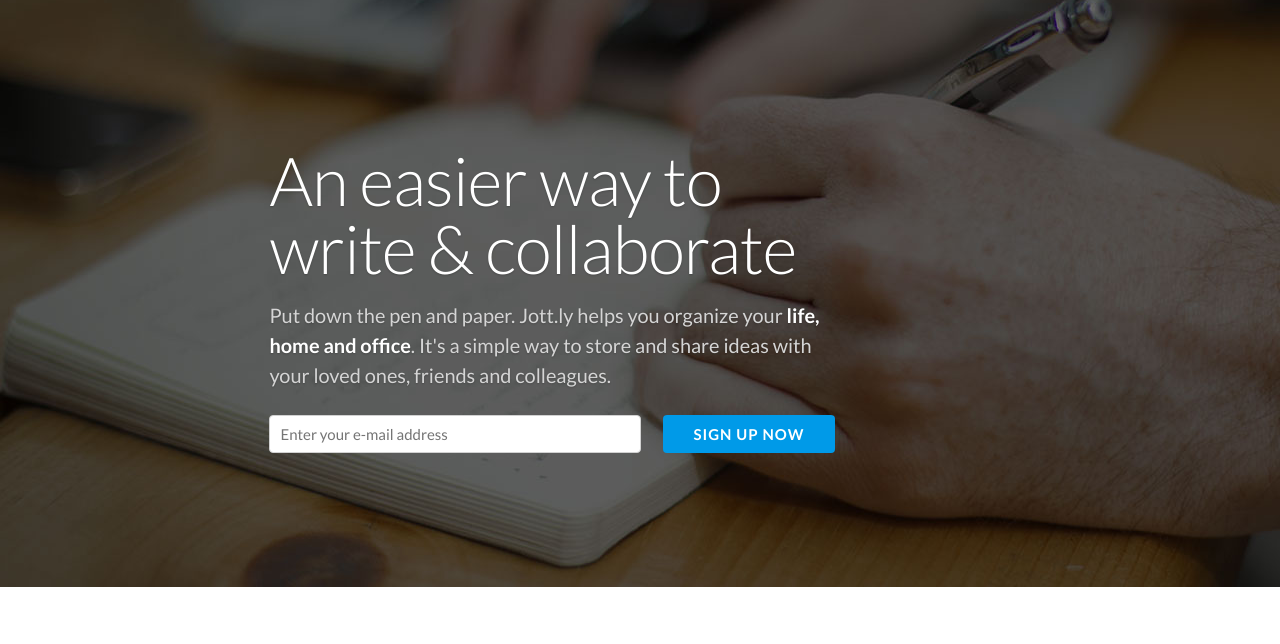
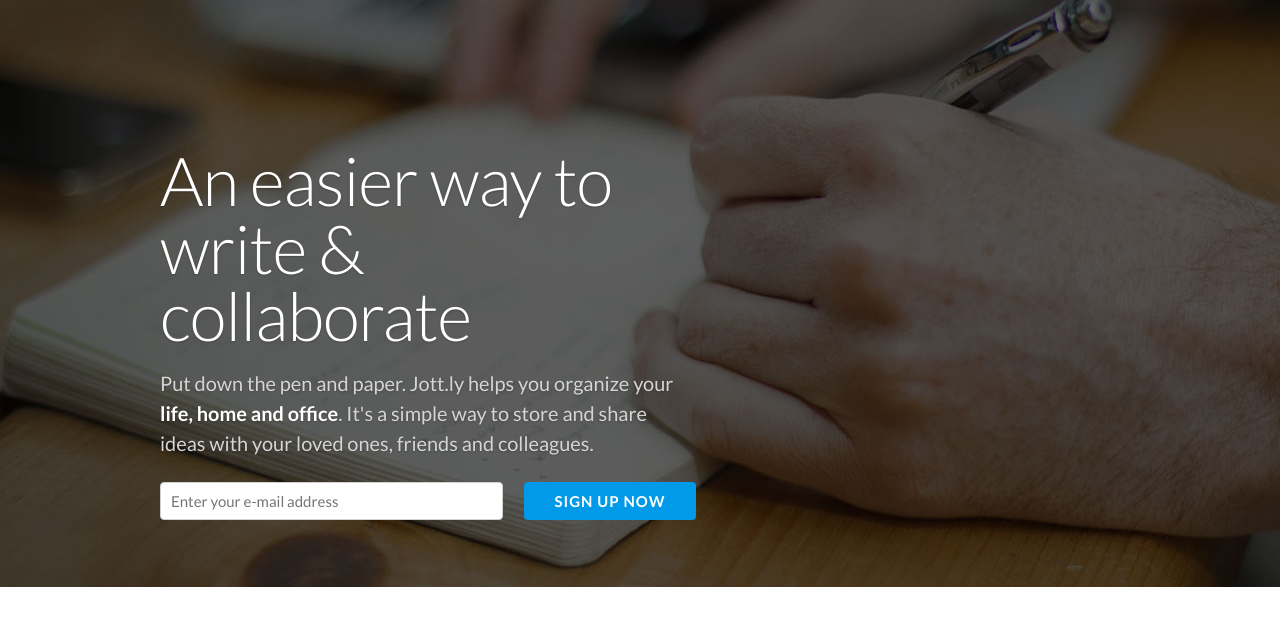
Before and after one commit to sghidek/jttly, a plain HTML site: page index.html in a window 1280 px wide. Shown: the part 93-737 px from the top of the page. Drawn offline with Linux system fonts and the light colour scheme.

Commit message:
Second commit

```diff
--- a/css/skeleton.css
+++ b/css/skeleton.css
@@ -689,3 +689,7 @@ there.
   font-size:0.7em;
   margin-top:0.5em;
  }
+
+ .flush {
+    margin: 0;
+ }
--- a/index.html
+++ b/index.html
@@ -46,9 +46,9 @@
       </nav>
     </div>
 
-  <div class="nine columns">
-  <div class="container">
-   <div class="twelve columns headertext animated fadeInDown">
+    <div class="nine columns flush">
+    <div class="row">
+       <div class="nine columns headertext animated fadeInDown">
          <h1>An easier way to write &amp; collaborate</h1>
          <p>Put down the pen and paper. Jott.ly helps you organize your <strong>life, home and office</strong>. It's a simple way to store and share ideas with your loved ones, friends and colleagues.</p>
         <div class="row">
```
Lines whose indentation alone changed are shown as unchanged.
